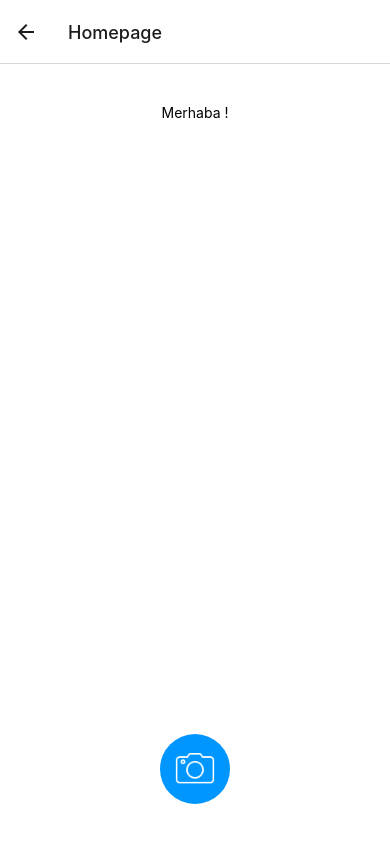
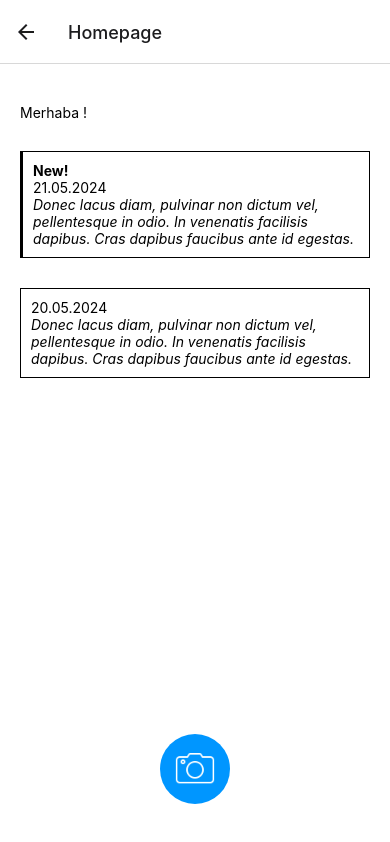
Before and after one commit to altuntasgozde/fortune, a React Native app: screen / in a window 390 px wide. Both pictures are taken after a click on the button "SENT". Built offline with nearby package versions, Linux system fonts and the light colour scheme.

Commit message:
new item part added

```diff
--- a/app/Homepage.js
+++ b/app/Homepage.js
@@ -1,6 +1,13 @@
 import React from "react";
-import { StyleSheet, Text, View, Alert, Image, TouchableOpacity } from "react-native";
-import * as ImagePicker from 'expo-image-picker';
+import {
+  StyleSheet,
+  Text,
+  View,
+  Alert,
+  Image,
+  TouchableOpacity,
+} from "react-native";
+import * as ImagePicker from "expo-image-picker";
 
 export default function Homepage({ route }) {
   const { name, dateOfBirth, relationshipStatus } = route.params;
@@ -8,8 +15,8 @@ export default function Homepage({ route }) {
   const openCamera = async () => {
     // Ask for camera permissions
     const { status } = await ImagePicker.requestCameraPermissionsAsync();
-    if (status !== 'granted') {
-      Alert.alert('Camera permissions are required to use the camera');
+    if (status !== "granted") {
+      Alert.alert("Camera permissions are required to use the camera");
       return;
     }
 
@@ -21,17 +28,34 @@ export default function Homepage({ route }) {
     });
 
     if (!result.cancelled) {
-      Alert.alert('Image captured', `URI: ${result.uri}`);
+      Alert.alert("Image captured", `URI: ${result.uri}`);
       // Here, you can handle the captured image, e.g., display it or upload it
     }
   };
 
   return (
     <View style={styles.container}>
-      <Text>Merhaba {name}!</Text>
-      <TouchableOpacity onPress={openCamera} style={styles.button}>
-        <Image source={require('../assets/camera-icon.png')} style={styles.icon} />
-      </TouchableOpacity>
+      <View>
+        <Text>Merhaba {name}!</Text>
+        <View style={styles.newItem}>
+          <Text style={styles.badge}>New!</Text>
+          <Text>21.05.2024</Text>
+          <Text style={styles.itemText}>Donec lacus diam, pulvinar non dictum vel, pellentesque in odio. In venenatis facilisis dapibus. Cras dapibus faucibus ante id egestas.</Text>
+        </View>
+        <View style={styles.oldItem}>
+
+          <Text>20.05.2024</Text>
+          <Text style={styles.itemText}>Donec lacus diam, pulvinar non dictum vel, pellentesque in odio. In venenatis facilisis dapibus. Cras dapibus faucibus ante id egestas.</Text>
+        </View>
+      </View>
+      <View style={styles.buttonContainer}>
+        <TouchableOpacity onPress={openCamera} style={styles.button}>
+          <Image
+            source={require("../assets/camera-icon.png")}
+            style={styles.icon}
+          />
+        </TouchableOpacity>
+      </View>
     </View>
   );
 }
@@ -40,19 +64,43 @@ const styles = StyleSheet.create({
   container: {
     flex: 1,
     backgroundColor: "#fff",
-    alignItems: "center",
+    paddingHorizontal:20,
     justifyContent: "space-between",
     paddingVertical: 40,
   },
   button: {
-    alignItems: 'center',
-    justifyContent: 'center',
+    alignItems: "center",
+    justifyContent: "center",
     padding: 15,
-    backgroundColor: '#0096FF',
+    backgroundColor: "#0096FF",
     borderRadius: 50,
+  },
+  buttonContainer:{
+    alignItems:"center"
   },
   icon: {
     width: 40,
     height: 40,
   },
+  newItem: {
+    borderWidth:1,
+    borderLeftWidth:3,
+    borderColor:"black",
+    marginTop:30,
+    padding:10,
+
+  },
+  oldItem: {
+    borderWidth:1,
+    borderColor:"black",
+    marginTop:30,
+    padding:10,
+  },
+  itemText:{
+    fontStyle:"italic"
+  },
+  badge: {
+    fontWeight:"bold"
+  }
+
 });
```
